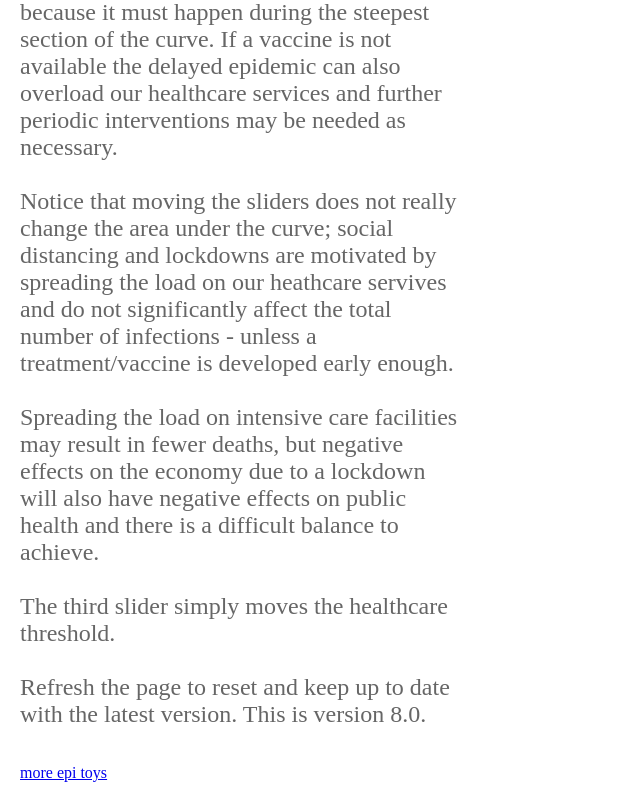
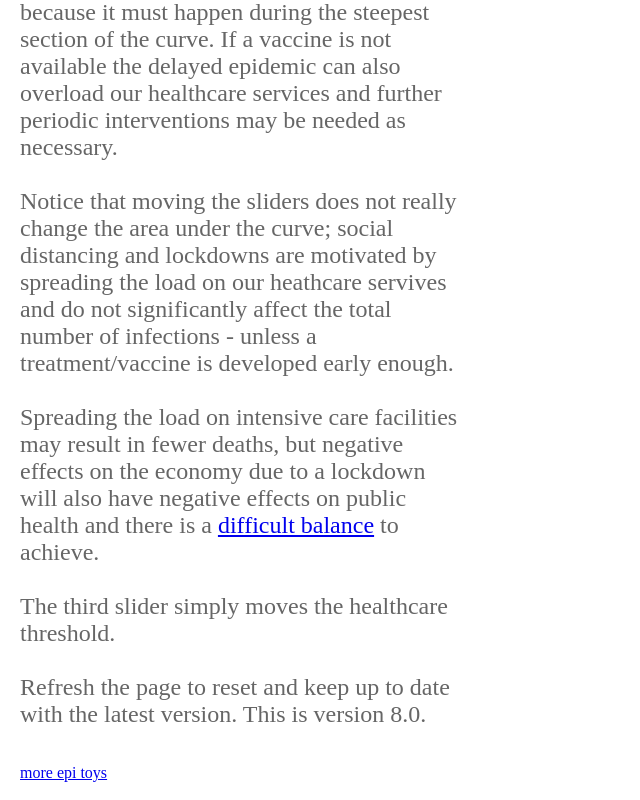
Before and after one commit to op12no2/social-distancing, a plain HTML site: page index.htm in a window 1280 px wide. Shown: the part 1717-2517 px from the top of the page, without its empty margins (0-640 px from the left). Drawn offline with nearby package versions, Linux system fonts and the light colour scheme.

Commit message:
Add files via upload

```diff
--- a/index.htm
+++ b/index.htm
@@ -121,7 +121,8 @@ affect the total number of infections - unless a treatment/vaccine is developed
 <br><br>
 Spreading the load on intensive care facilities may result in fewer deaths, but negative effects
 on the economy due to a lockdown will also have negative effects on public health and there is a
-difficult balance to achieve.
+<a target="_blank" href="http://peterenglish.blogspot.com/2020/04/comparing-strategies-for-minimising.html">difficult balance</a>
+to achieve.
 <br><br>
 The third slider simply moves the healthcare threshold.
 <br><br>
```
